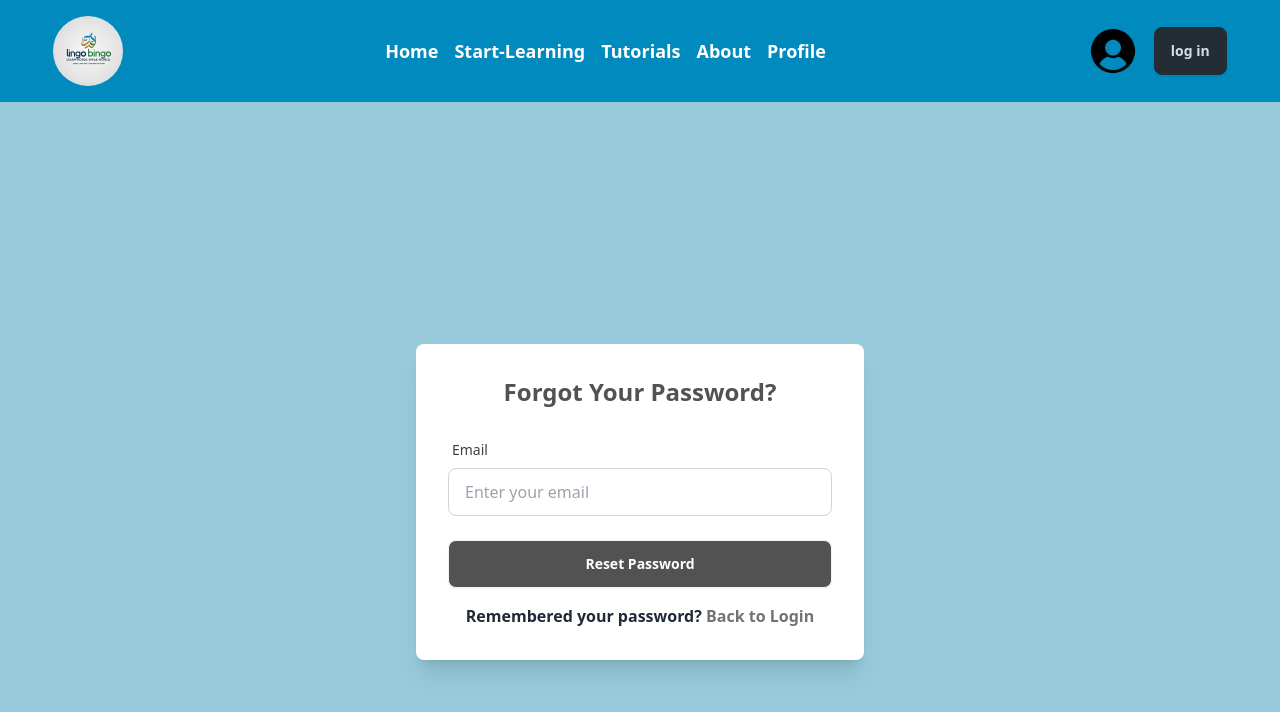
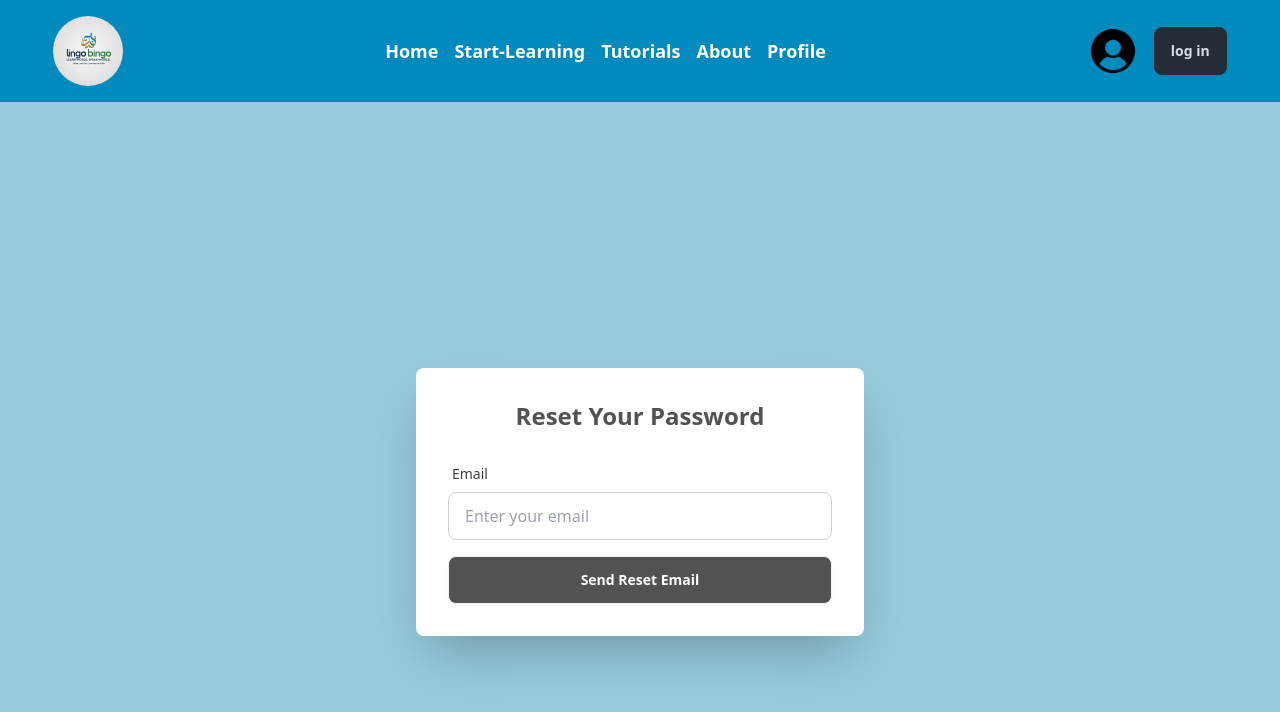
Before and after one commit to Sabbir1441/Lingo-Bingo, a React (Vite) app: page /auth/forgetpass in a window 1280 px wide. Shown: the top 712 px of the page. Built offline with nearby package versions, Linux system fonts and the light colour scheme; no server answers.

Commit message:
done my forget password work

```diff
--- a/src/pages/ForgetPass.jsx
+++ b/src/pages/ForgetPass.jsx
@@ -1,15 +1,36 @@
-
-import { Link } from "react-router-dom";
+/* eslint-disable no-unused-vars */
+import { useState } from "react";
+import { sendPasswordResetEmail } from "firebase/auth";
+import { auth } from "../provider/AuthProvider";
 
 const ForgetPass = () => {
+    const [email, setEmail] = useState("");
+    const [message, setMessage] = useState("");
+    const [error, setError] = useState("");
+
+    const handleSubmit = (e) => {
+        e.preventDefault();
+        setMessage("");
+        setError("");
+
+        sendPasswordResetEmail(auth, email)
+            .then(() => {
+                setMessage("A password reset email has been sent to your email address.");
+                setEmail("");
+            })
+            .catch((err) => {
+                setError("Failed to send reset email. Please check your email address.");
+                console.error(err);
+            });
+    };
+
     return (
-
         <div className="flex items-center justify-center min-h-screen bg-[#97CBDC]">
-            <div className="card bg-white w-full max-w-md shadow-xl rounded-lg p-8">
+            <div className="card bg-white w-full max-w-md shadow-2xl rounded-lg p-8">
                 <h2 className="text-2xl font-bold text-neutral-600 text-center mb-6">
-                    Forgot Your Password?
+                    Reset Your Password
                 </h2>
-
+                <form onSubmit={handleSubmit} className="space-y-4">
                     {/* Email Field */}
                     <div className="form-control">
                         <label className="label">
@@ -18,30 +39,29 @@ const ForgetPass = () => {
                         <input
                             type="email"
                             placeholder="Enter your email"
+                            value={email}
+                            onChange={(e) => setEmail(e.target.value)}
                             className="input input-bordered border-neutral-300 focus:outline-none focus:ring focus:ring-neutral-200 transition duration-300"
                             required
                         />
                     </div>
 
-                {/* Reset Button */}
-                <div className="form-control mt-6">
-                    <button className="btn bg-neutral-600 text-white font-semibold py-2 px-4 rounded-lg hover:bg-neutral-700 transition duration-300">
-                        Reset Password
+                    {/* Submit Button */}
+                    <div className="form-control mt-4">
+                        <button
+                            type="submit"
+                            className="btn bg-neutral-600 text-white font-semibold py-2 px-4 rounded-lg hover:bg-neutral-700 transition duration-300"
+                        >
+                            Send Reset Email
                         </button>
                     </div>
 
-                {/* Link back to login */}
-                <p className="text-center font-semibold mt-4">
-                    Remembered your password?{" "}
-                    <Link to="/auth/login" className="text-neutral-500 hover:underline">
-                        Back to Login
-                    </Link>
-                </p>
+                    {/* Message or Error */}
+                    {message && <p className="text-green-500 text-sm mt-2">{message}</p>}
+                    {error && <p className="text-red-500 text-sm mt-2">{error}</p>}
+                </form>
             </div>
         </div>
-
-
-
     );
 };
 
--- a/src/pages/Register.jsx
+++ b/src/pages/Register.jsx
@@ -7,22 +7,25 @@ import { GoogleAuthProvider, signInWithPopup } from "firebase/auth";
 const Register = () => {
     const { createNewUser, setUser, updateUserProfile } = useContext(AuthContext);
     const navigate = useNavigate();
-    const [error, setError] = useState({});
+    const [error, setError] = useState("");
 
     const handleSubmit = (e) => {
         e.preventDefault();
+        setError("");
 
         const form = new FormData(e.target);
         const name = form.get("name");
         const email = form.get("email");
         const photo = form.get("photo");
         const password = form.get("password");
+
         if (!/^(?=.*[A-Z])(?=.*[a-z]).{6,}$/.test(password)) {
             setError(
                 "Password must contain at least 6 characters, including an uppercase letter, a lowercase letter, and a number."
             );
             return;
         };
+
 
         createNewUser(email, password,)
             .then((result) => {
@@ -33,13 +36,13 @@ const Register = () => {
                         navigate("/")
                     })
                     .catch((err) => {
+                        setError("Failed to update profile.");
                     });
             })
             .catch((error) => {
-                const errorCode = error.code;
-                const errorMessage = error.message;
-                // console.log(errorCode,errorMessage)
-            })
+                const errorMessage = error.message || "An unexpected error occurred.";
+                setError(errorMessage);
+            });
     };
 
     const provider = new GoogleAuthProvider();
@@ -47,8 +50,6 @@ const Register = () => {
     const handleGoogleSignIn = () => {
         signInWithPopup(auth, provider)
             .then(result => {
-                const user = result.user;
-                setUser(user);
                 navigate("/");
             })
             .catch(error => {
@@ -122,6 +123,7 @@ const Register = () => {
                                 {error}
                             </p>
                         )}
+
                     </div>
 
                     {/* Register Button */}
```
Lines whose indentation alone changed are shown as unchanged.
